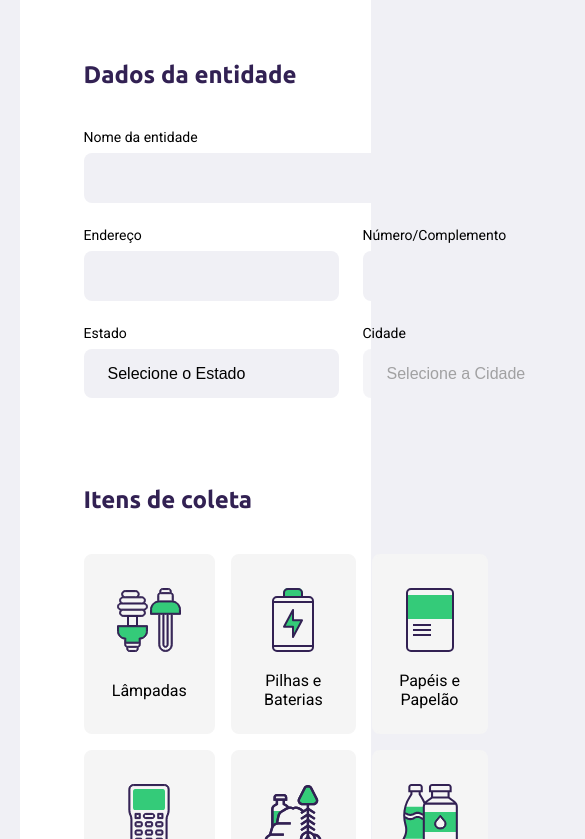
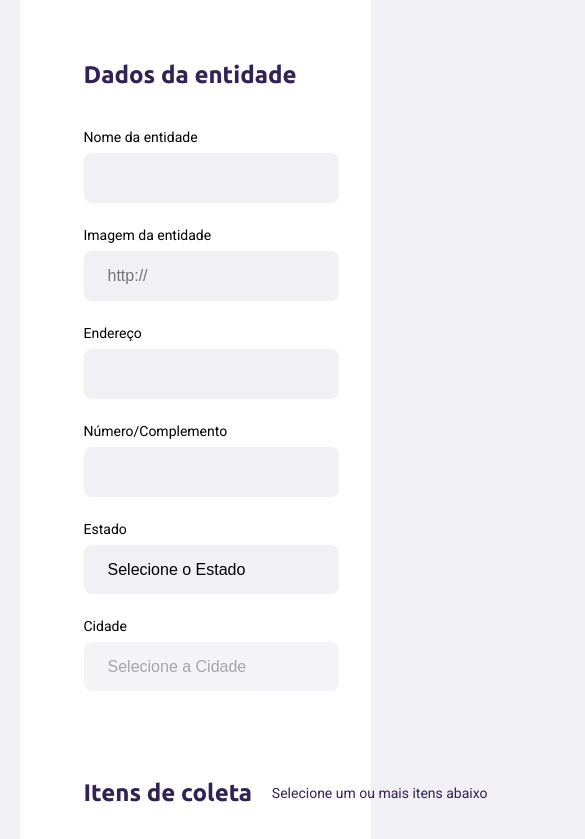
Before and after one commit to robertabononi/ecoleta-nlw, a website: page src/views/create-point.html in a window 390 px wide. Shown: the part 365-1204 px from the top of the page, 585 px wide, since content can reach past the window. Drawn offline with nearby package versions, Linux system fonts and the light colour scheme; files that its build step writes are made by us from their sources; no server answers.

Commit message:
correcoes finais e add imagem no cadastro

```diff
--- a/public/styles/create-point.css
+++ b/public/styles/create-point.css
@@ -53,10 +53,21 @@
 
 form legend {
   margin-bottom: 40px;
+
+  display: flex;
+  align-items: center;
+  justify-content: space-between;
+
+  width: 100%;
 }
 
 form legend h2 {
   font-size: 24px;
+}
+
+form legend span {
+  font-size: 14px;
+  color: var(--title-color);
 }
 
 form .field {
--- a/public/styles/responsive.css
+++ b/public/styles/responsive.css
@@ -25,6 +25,14 @@
   height: 250px;
 }
 
+  #page-create-point .field-group {
+    flex-direction: column;
+  }
+
+  #page-create-point .field-group .field + .field {
+    margin-left: 0;
+  }
+
 @media (min-width: 1700px) {
   #page-home {
     background-position-x: 40vw;
--- a/src/views/create-point.html
+++ b/src/views/create-point.html
@@ -21,9 +21,15 @@
         <h2>Dados da entidade</h2>
       </legend>
 
-      <div class="field">
-        <label for="name">Nome da entidade</label>
-        <input type="text" name="name" required="required"/>
+      <div class="field-group">
+        <div class="field">
+          <label for="name">Nome da entidade</label>
+          <input type="text" name="name" required="required"/>
+        </div>
+        <div class="field">
+          <label for="name">Imagem da entidade</label>
+          <input type="url" name="image" placeholder="http://" required="required"/>
+        </div>
       </div>
 
       <div class="field-group">
@@ -59,6 +65,7 @@
     <fieldset>
       <legend>
         <h2>Itens de coleta</h2>
+        <span>Selecione um ou mais itens abaixo</span>
       </legend>
 
       <div class="items-grid">
```
